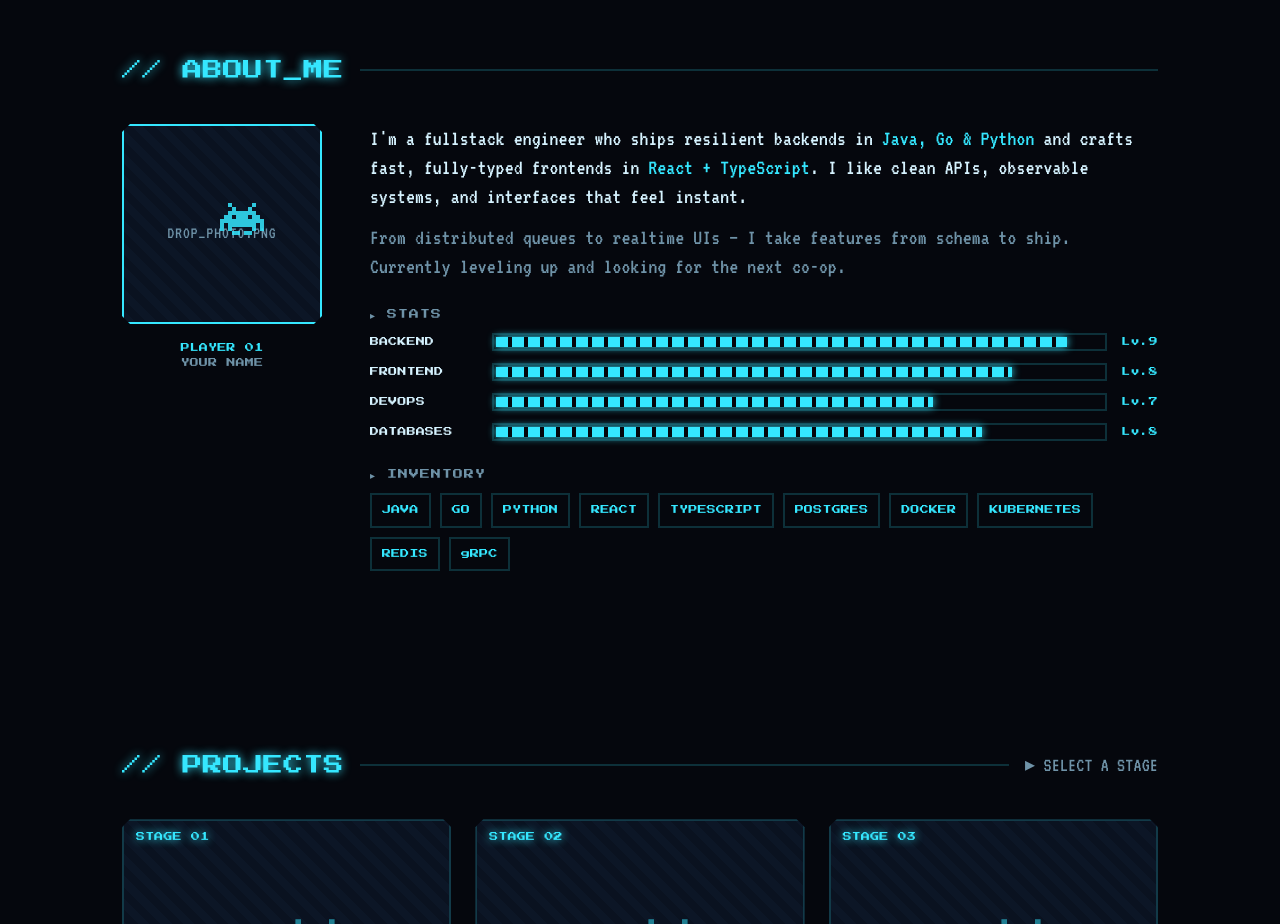
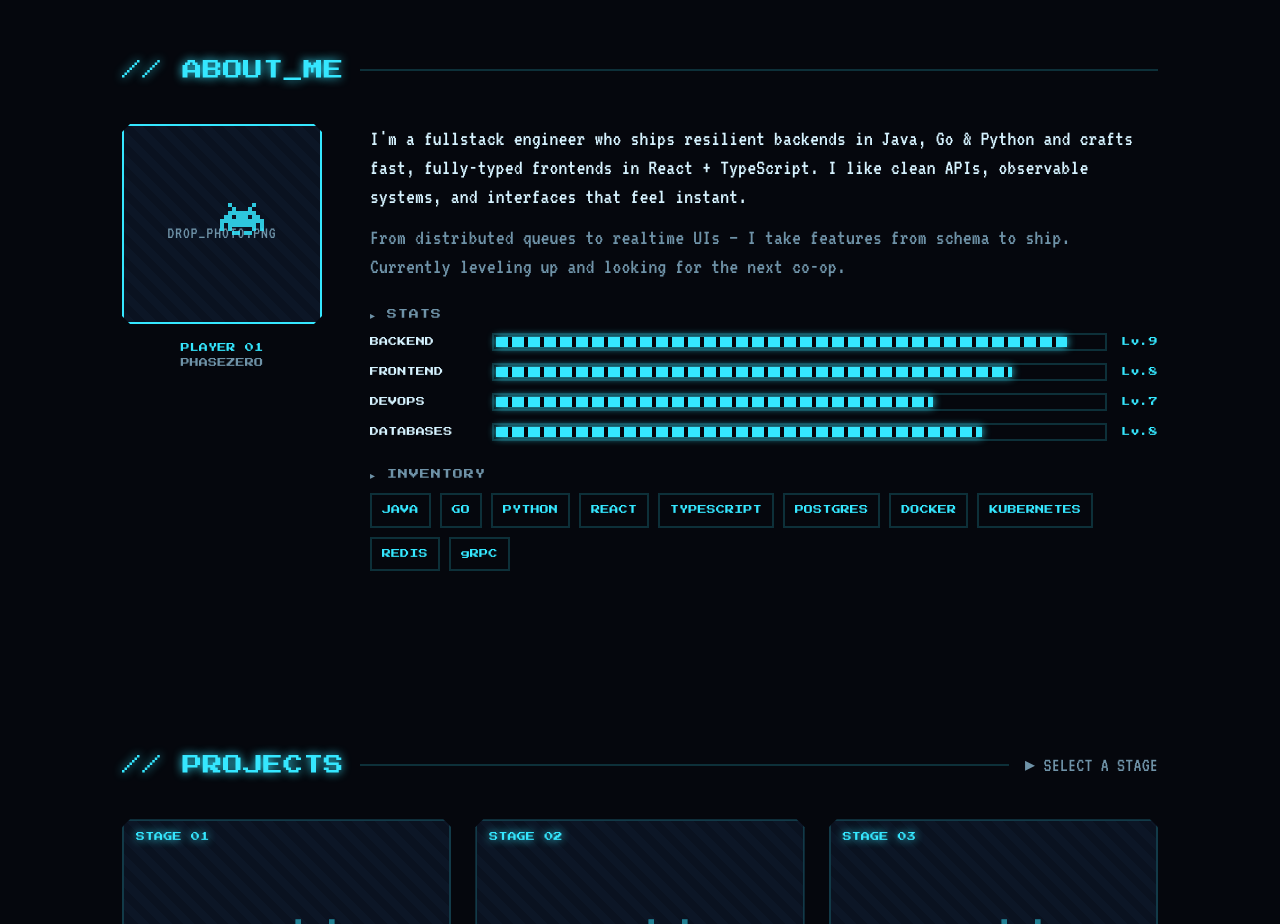
Before and after one commit to svenTheTerrible/new-website, a React (Vite) app: page / in a window 1280 px wide. Shown: the part 820-1744 px from the top of the page. Built offline with nearby package versions, Linux system fonts and the light colour scheme.

Commit message:
Add more config options to determine page texts

```diff
--- a/public/custom/config.json
+++ b/public/custom/config.json
@@ -19,6 +19,10 @@
     "REDIS",
     "gRPC"
   ],
+  "aboutMe": {
+    "text1": "I'm a fullstack engineer who ships resilient backends in Java, Go & Python and crafts fast, fully-typed frontends in React + TypeScript. I like clean APIs, observable systems, and interfaces that feel instant.",
+    "text2": "From distributed queues to realtime UIs — I take features from schema to ship. Currently leveling up and looking for the next co-op."
+  },
   "projects": [
     {
       "stage": "01",
--- a/src/components/About.tsx
+++ b/src/components/About.tsx
@@ -23,23 +23,15 @@ export function About() {
           <div className="player-name">
             PLAYER 01
             <br />
-            <span className="player-sub">YOUR NAME</span>
+            <span className="player-sub">{config.name}</span>
           </div>
         </div>
 
         <div className="about-text-col">
           <div className="block">
-            <p className="about-para">
-              I&apos;m a fullstack engineer who ships resilient backends in{' '}
-              <b style={{ color: 'var(--glow)' }}>Java, Go &amp; Python</b> and
-              crafts fast, fully-typed frontends in{' '}
-              <b style={{ color: 'var(--glow)' }}>React + TypeScript</b>. I like
-              clean APIs, observable systems, and interfaces that feel instant.
-            </p>
+            <p className="about-para">{config.aboutMe.text1}</p>
             <p className="about-para" style={{ color: 'var(--muted)' }}>
-              From distributed queues to realtime UIs — I take features from
-              schema to ship. Currently leveling up and looking for the next
-              co-op.
+              {config.aboutMe.text2}
             </p>
           </div>
 
--- a/src/config.ts
+++ b/src/config.ts
@@ -18,6 +18,11 @@ export interface SocialLink {
   url: string
 }
 
+interface AboutMe {
+  text1: string
+  text2: string
+}
+
 export interface SiteConfig {
   name: string
   stack: string[]
@@ -25,6 +30,7 @@ export interface SiteConfig {
   inventory: string[]
   projects: Project[]
   socials: SocialLink[]
+  aboutMe: AboutMe
 }
 
 export interface ConfigContextValue {
```
